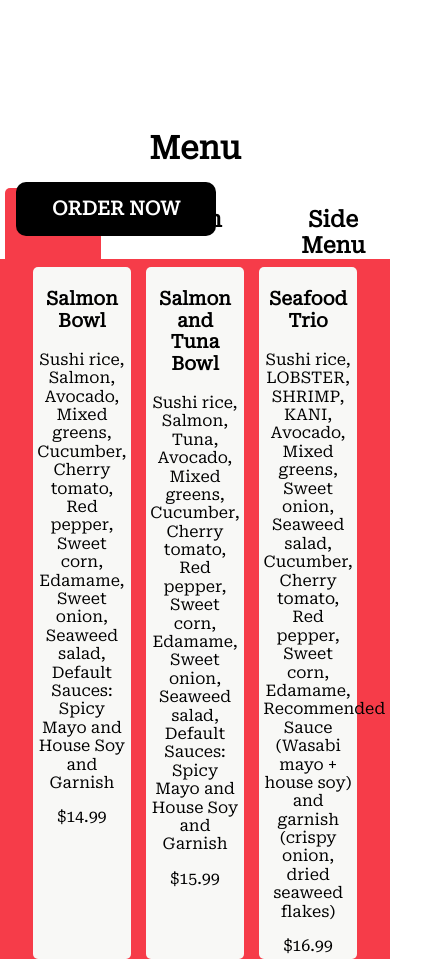
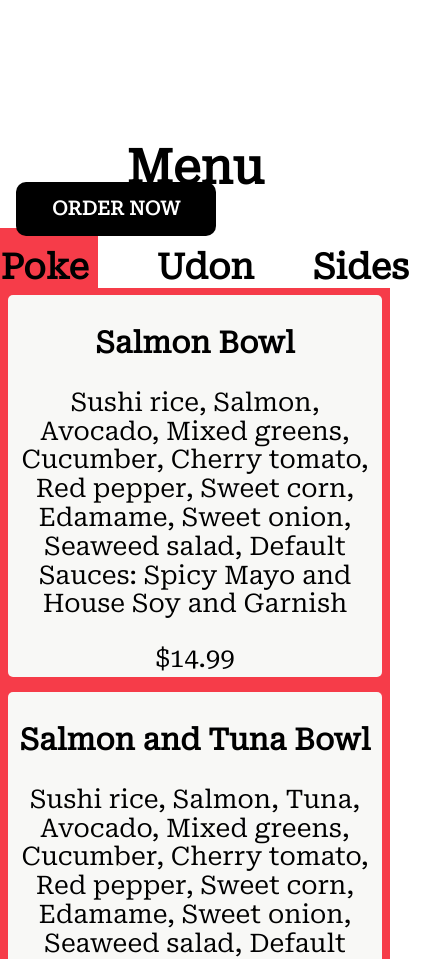
Before and after one commit to ShlingBop/IznaPokePlus, a plain HTML site: page index.html in a window 390 px wide. Shown: the part 560-1519 px from the top of the page, 446 px wide, since content can reach past the window. Drawn offline with Linux system fonts and the light colour scheme.

Commit message:
changed bowl section bigger

```diff
--- a/css/style.css
+++ b/css/style.css
@@ -278,7 +278,7 @@ section h2 {
   margin: 0 5%;
   border-radius: 5px 5px 0px 0px;
   padding: 0 20px;
-  font-size: 1.4rem;
+  font-size: 2.2rem;
 }
 
 @media screen and (max-width: 700px) {
@@ -286,6 +286,10 @@ section h2 {
     width: 30%;
   }
 
+}
+
+.headerMenu {
+  font-size: 1.5rem;
 }
 
 
@@ -310,13 +314,15 @@ section h2 {
 /* PokeBowl section */
 
 .bowls {
-	width: 25%;
+	width: 40%;
 	margin: 2%;
 	padding: 1%;
 	border-radius: 5px;
 	text-align: center;
 	background-color: rgb(248, 248, 246);
-  animation: transitionIn 0.75s
+  animation: transitionIn 0.75s;
+  font-size: 1.3rem;
+  line-height: 1.8rem;
 }
 
 .pokeBowls {
@@ -324,6 +330,18 @@ section h2 {
 	flex-wrap: wrap;
 	justify-content: center;
 
+}
+
+@media screen and (max-width: 700px) {
+  .bowls {
+    width: 100%;
+    font-size: 1.6rem;
+
+  }
+}
+
+.sauce {
+  width: 20%;
 }
 
 .sauce li {
--- a/index.html
+++ b/index.html
@@ -65,7 +65,7 @@
 	<section class="subHeading">
 		<h2 id="pokeDrop" class="pointer menuBackgroundColor">Poke</h2>
 		<h2 id="udonDrop" class="pointer">Udon</h2>
-		<h2 id="sideMenuDrop" class="pointer">Side Menu</h2>
+		<h2 id="sideMenuDrop" class="pointer">Sides</h2>
 	</section>
 	<div id="pokeBowls" class="pokeBowls menuBackgroundColor">
 		 <!--Menu Section-->
```
